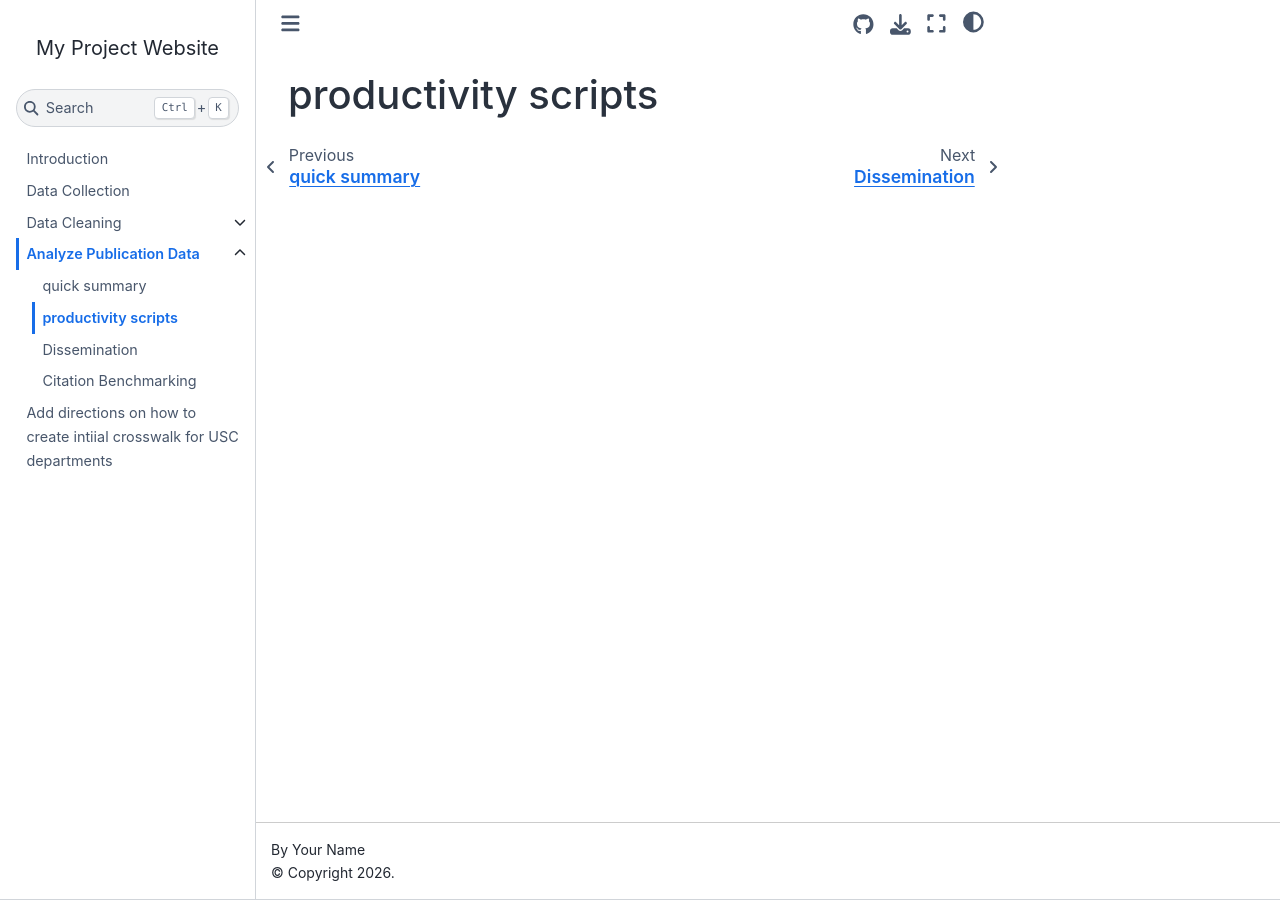
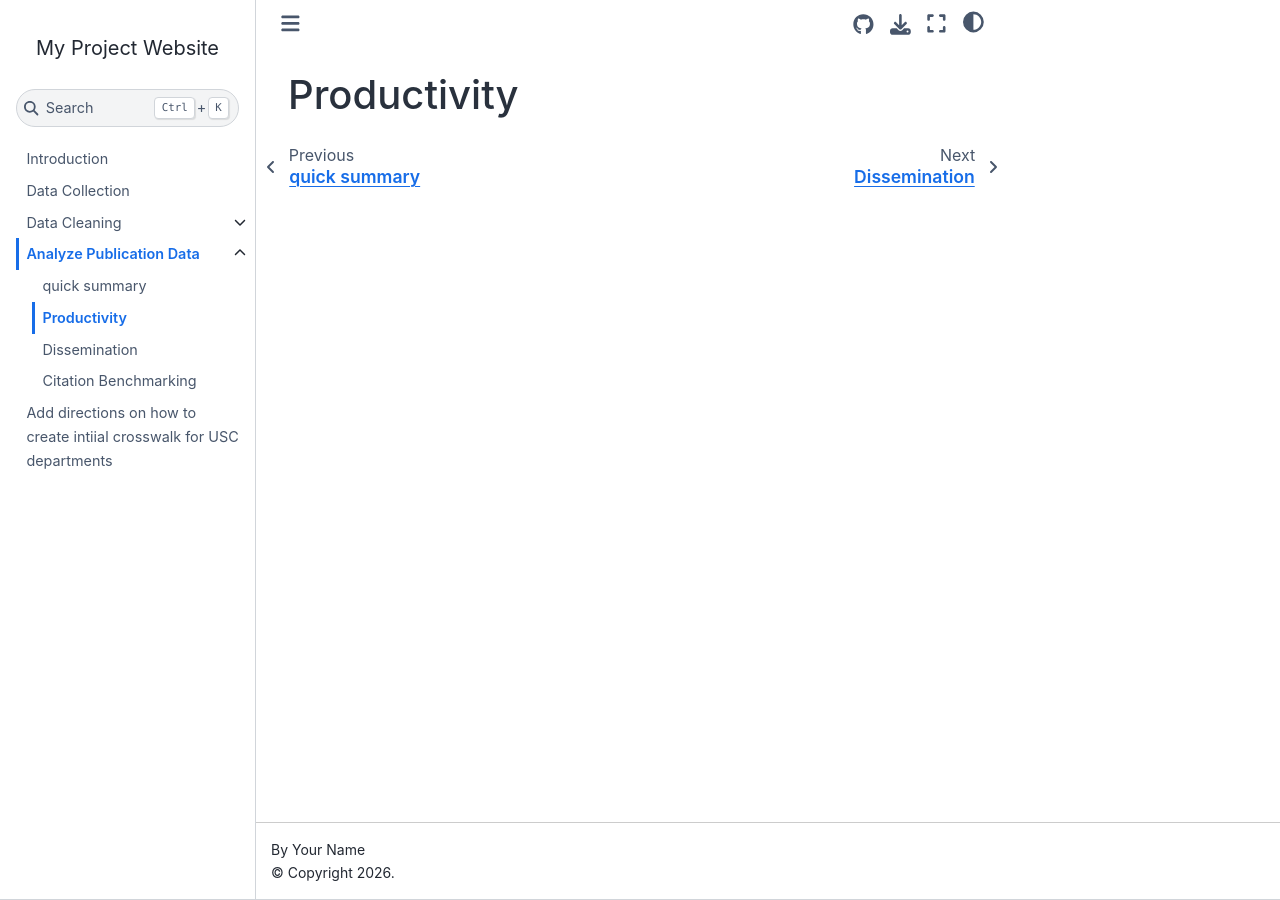
Before and after one commit to vvlooking/research-impact, a Jupyter Book: the page built from website/analyze-data-productivity.md, in a window 1280 px wide. Built offline with Jupyter Book 1.0.4 settings and Sphinx 7.4.7 and the Sphinx Book theme 1.1.4, drawn with Linux system fonts in a browser that asks for light colours; pages that are not in the unit, such as notebooks, are missing from menus.

Commit message:
Update header from 'productivity scripts' to 'Productivity'

```diff
--- a/website/analyze-data-productivity.md
+++ b/website/analyze-data-productivity.md
@@ -1 +1 @@
-# productivity scripts
+# Productivity
```
